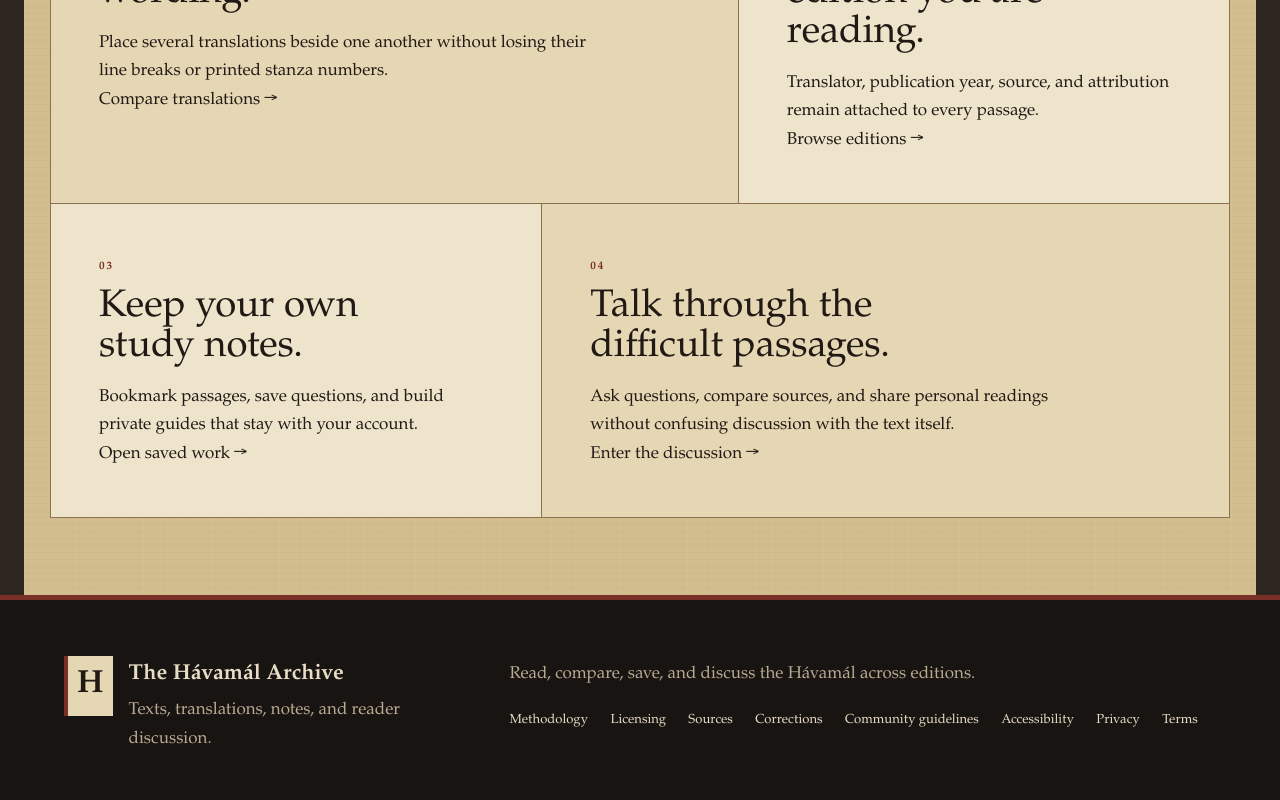
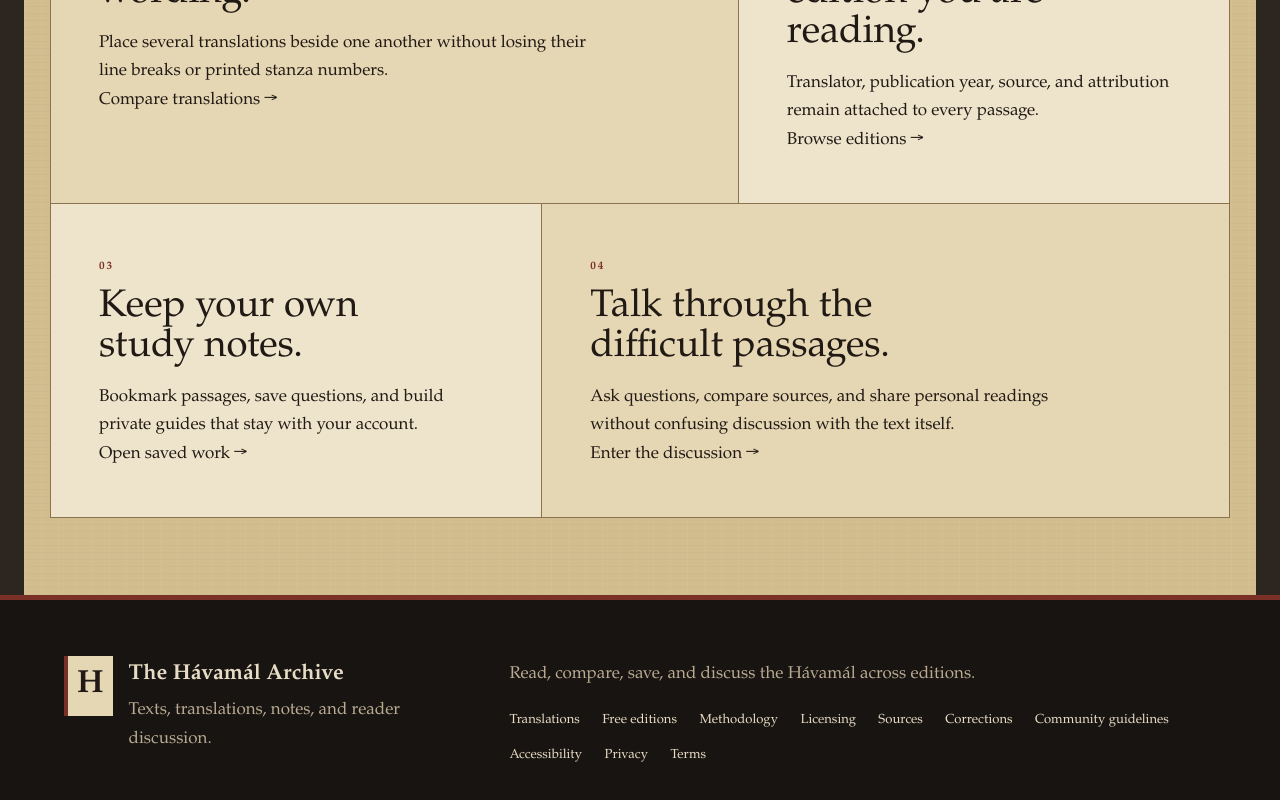
Before and after one commit to altifygenerator-ai/havamal-study-platform, a Next.js app: page / in a window 1280 px wide. Shown: the part 2411-3211 px from the top of the page. Built offline with nearby package versions, Linux system fonts and the light colour scheme; no server answers.

Commit message:
SEO: link new reader resources from footer

```diff
--- a/components/site-footer.tsx
+++ b/components/site-footer.tsx
@@ -15,6 +15,8 @@ export function SiteFooter() {
           Read, compare, save, and discuss the Hávamál across editions.
         </p>
         <nav aria-label="Footer navigation">
+          <Link href="/translations">Translations</Link>
+          <Link href="/free-editions">Free editions</Link>
           <Link href="/methodology">Methodology</Link>
           <Link href="/licensing">Licensing</Link>
           <Link href="/sources">Sources</Link>
```
